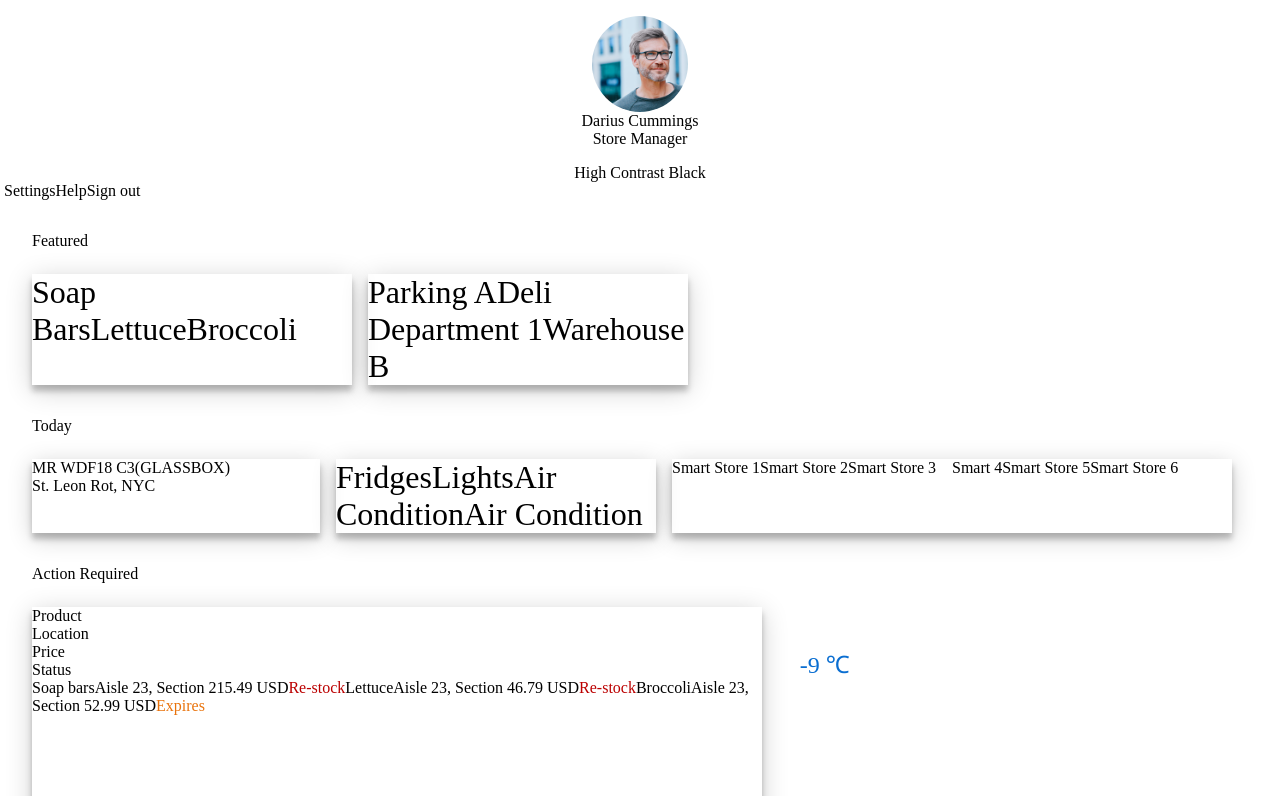
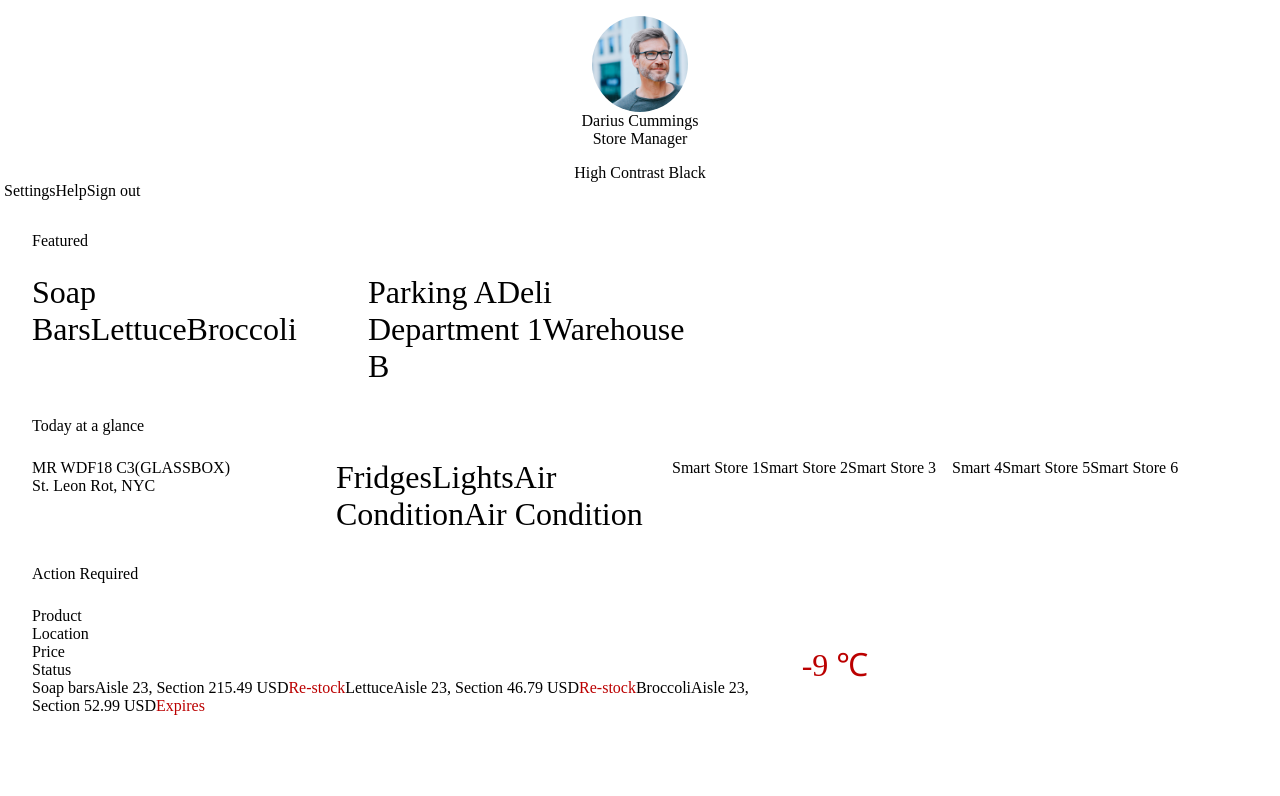
Before and after one commit to ilhan007/ui5con-app, a React (Create React App) app: page /detail#/home in a window 1280 px wide. Shown: the top 796 px of the page. Built offline with nearby package versions, Linux system fonts and the light colour scheme.

Commit message:
update styles

```diff
--- a/public/index.html
+++ b/public/index.html
@@ -1,6 +1,6 @@
 <!DOCTYPE html>
 <html lang="en">
-  <head>
+    <head>
     <meta charset="utf-8" />
     <link rel="shortcut icon" href="%PUBLIC_URL%/favicon.ico" />
     <meta name="viewport" content="width=device-width, initial-scale=1" />
@@ -20,11 +20,16 @@
       Learn how to configure a non-root public URL by running `npm run build`.
     -->
     <title>UI5Con app</title>
+
+    <!-- UI5 Web Components global config -->
+    <script data-id="sap-ui-config" type="application/json">
+        {
+            "language": "en",
+            "rtl": false
+        }
+    </script>
   </head>
   <body>
-    	<script>
-          delete Document.prototype.adoptedStyleSheets
-        </script>
     <noscript>You need to enable JavaScript to run this app.</noscript>
     <div id="root" class="root"></div>
     <!--
--- a/src/App.css
+++ b/src/App.css
@@ -1,7 +1,7 @@
 html, body, .root, .App {
-	height: 100%;
 	padding: 0;
 	margin: 0;
+	background: var(--sapBackgroundColor);
 }
 
 .app-content {
@@ -26,7 +26,6 @@ html, body, .root, .App {
 	min-width: 18rem;
 	max-width: 20rem;
 	margin: 0.5rem 1rem 1rem 0;
-	box-shadow: 0 5px 25px rgba(0,0,0,0.19), 0 6px 6px rgba(0,0,0,0.23);
 }
 
 .ui5card-large {
@@ -47,7 +46,7 @@ html, body, .root, .App {
 
 .ui5icon-size,
 .ui5label-size {
-	font-size: 1.5rem;
+	font-size: 2rem;
 }
 
 .ui5list-item {
@@ -79,36 +78,28 @@ html, body, .root, .App {
 	flex-direction: column;
 	padding: 1rem;
 }
+
 .profile-content {
 	min-width: 17rem;
 	padding: 0 0.25rem;
 }
+
 .profile-img {
 	width: 6rem;
 	height: 6rem;
 	border-radius: 50%;
 }
+
 .profile-hcb {
 	width: 100%;
 }
 
 /* Semantic colors */
-.normal {
-	color: #0a6ed1;
-}
-.critical {
-	color: #e9730c;
-}
 .error {
 	color: #b00;
 }
 
 /* High Contrast Black */
-.hcb {
-	background: #000;
-}
-.hcb .normal,
-.hcb .critical,
 .hcb .error {
 	color: #fff;
 }
--- a/src/App.js
+++ b/src/App.js
@@ -6,6 +6,7 @@ import logo from "./img/logo.png";
 
 import { setTheme } from "@ui5/webcomponents-base/Theming";
 import "@ui5/webcomponents/dist/Card";
+import "@ui5/webcomponents/dist/DatePicker";
 import "@ui5/webcomponents/dist/Icon";
 import "@ui5/webcomponents/dist/Input";
 import "@ui5/webcomponents/dist/Label";
--- a/src/home/Home.js
+++ b/src/home/Home.js
@@ -50,13 +50,12 @@ class Home extends Component {
 				</section>
 
 				{/* Today */}
-				<ui5-title>Today</ui5-title>
+				<ui5-title>Today at a glance</ui5-title>
 				<section className="section row">
 
 					<ui5-card
 						heading="Upcoming Activities"
 						subtitle="28 Jun 2019"
-						status="(3)"
 						class="ui5card">
 						<ui5-timeline>
 							<ui5-timeline-item title-text="Weekly Sync - Managers and Tech support" subtitle-text="10:00 - 10:30" icon="sap-icon://calendar">
@@ -72,7 +71,6 @@ class Home extends Component {
 					<ui5-card
 						heading="Energy Efficiency"
 						subtitle="Smart Store A"
-						status="(4)"
 						class="ui5card">
 							<ui5-list separators="Inner">
 								<ui5-li icon="sap-icon://fridge" description="Fridges are On" class="ui5list-item">Fridges</ui5-li>
@@ -174,7 +172,7 @@ class Home extends Component {
 										<ui5-label>2.99 USD</ui5-label>
 								</ui5-table-cell>
 								<ui5-table-cell>
-									<ui5-label class="critical">Expires</ui5-label>
+									<ui5-label class="error">Expires</ui5-label>
 								</ui5-table-cell>
 							</ui5-table-row>
 						</ui5-table>
@@ -188,7 +186,7 @@ class Home extends Component {
 							class="ui5card ui5card-alert">
 								<div className="ui5card-alert-content centered">
 									<ui5-icon src="sap-icon://fridge" class="ui5icon-size ui5card-alert-icon"></ui5-icon>
-									<ui5-label class="ui5label-size normal">-9 &#8451;</ui5-label>
+									<ui5-label class="ui5label-size error">-9 &#8451;</ui5-label>
 								</div>
 						</ui5-card>
 
@@ -208,7 +206,7 @@ class Home extends Component {
 							class="ui5card ui5card-alert">
 								<div className="ui5card-alert-content centered">
 									<ui5-icon src="sap-icon://lightbulb" class="ui5icon-size ui5card-alert-icon"></ui5-icon>
-									<ui5-label class="ui5label-size critical">5 days</ui5-label>
+									<ui5-label class="ui5label-size error">5 days</ui5-label>
 								</div>
 						</ui5-card>
 					</div>
```
